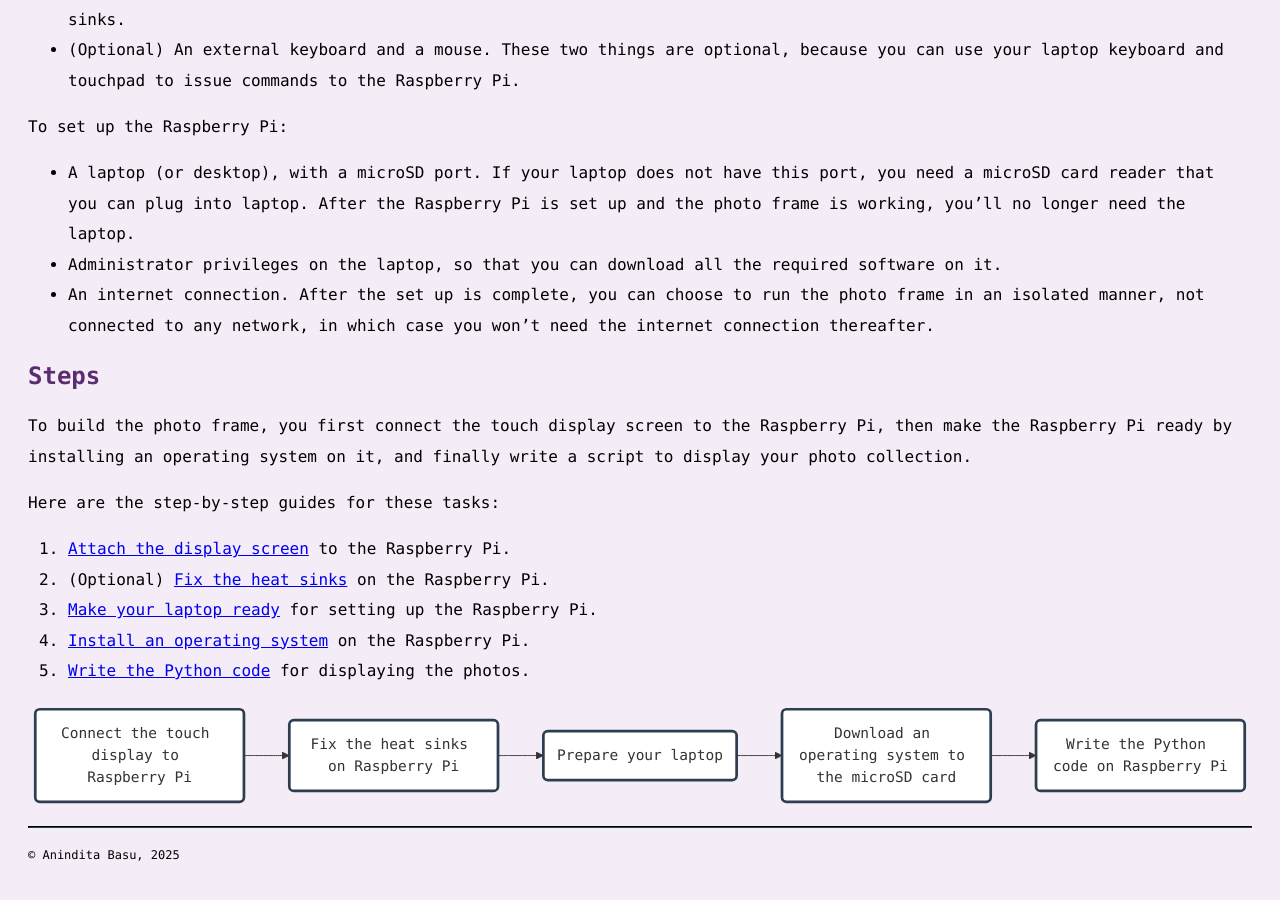
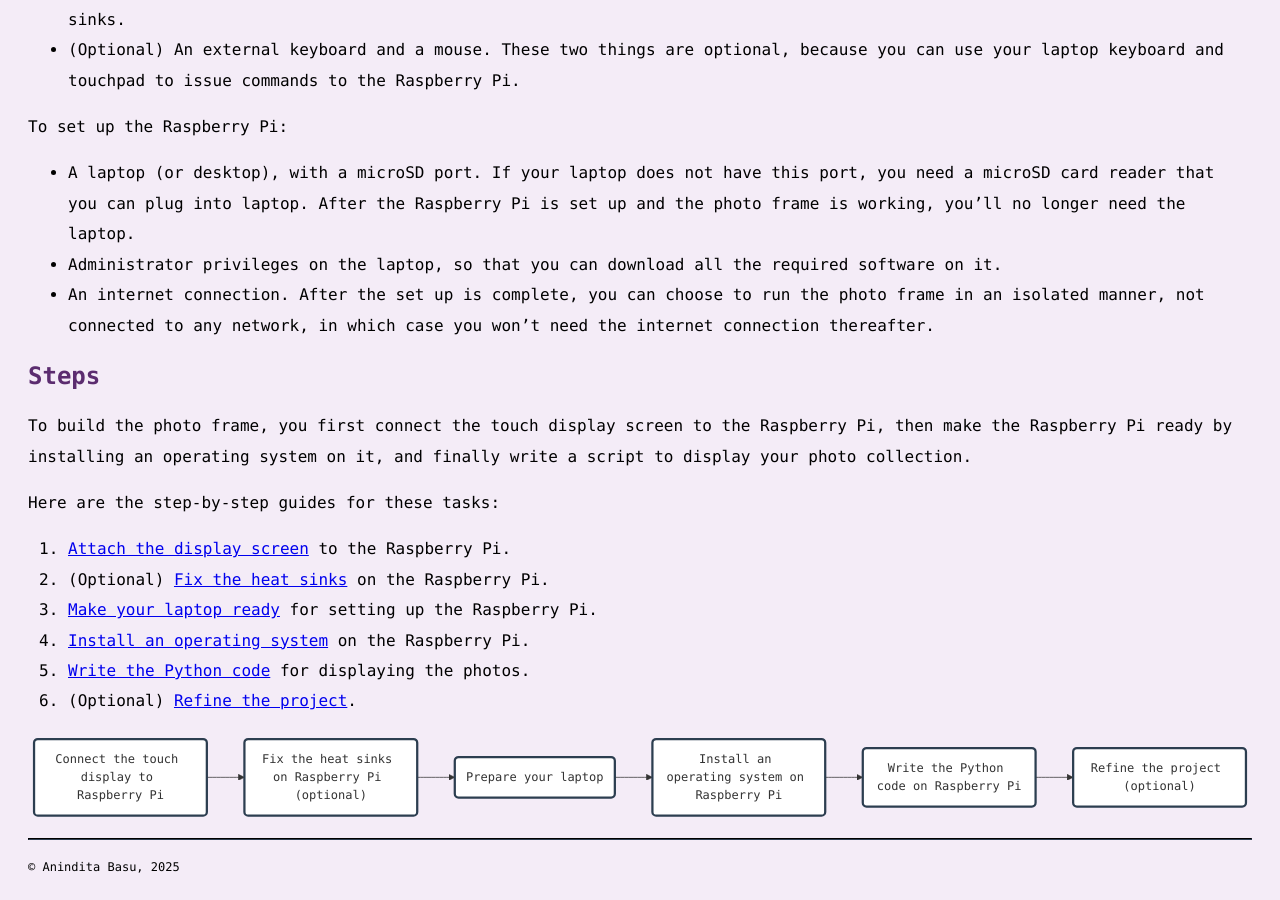
Before and after one commit to AninditaBasu/pi-projects, a Jekyll site: the page built from topics/photo_frame.md, in a window 1280 px wide and 900 px high, scrolled down 994 px. Built offline with Jekyll 4.4.1, drawn with Linux system fonts in a browser that asks for light colours.

Commit message:
photo frame

```diff
--- a/_includes/mermaid_photo_frame.md
+++ b/_includes/mermaid_photo_frame.md
@@ -1,16 +1,18 @@
 <div class="mermaid">
 flowchart LR
-    A(Connect the touch display to Raspberry Pi) --> B(Fix the heat sinks on Raspberry Pi)
+    A(Connect the touch display to Raspberry Pi) --> B("Fix the heat sinks on Raspberry Pi (optional)")
     B --> C(Prepare your laptop)
-    C --> D(Download an operating system to the microSD card)
+    C --> D(Install an operating system on Raspberry Pi)
     D --> E(Write the Python code on Raspberry Pi)
+	E --> F("Refine the project (optional)")
 
 	click A "https://aninditabasu.github.io/pi-projects/topics/pi_3b_attach_display.html"
 	click B "https://aninditabasu.github.io/pi-projects/topics/pi_3b_attach_heatsink.html"
 	click C "https://aninditabasu.github.io/pi-projects/topics/set_up_laptop.html"
 	click D "https://aninditabasu.github.io/pi-projects/topics/pi_3b_install_os.html"
 	click E "https://aninditabasu.github.io/pi-projects/topics/python_photo_frame.html"
+	click F "https://aninditabasu.github.io/pi-projects/topics/photo_frame_refine.html"
 
 	classDef boxstyle fill:white,stroke:#2c3e50,stroke-width:3px,font-family: monospace;
-    class A,B,C,D,E boxstyle;
+    class A,B,C,D,E,F boxstyle;
 </div>
--- a/_includes/pyscript_photo_frame_touch_stop.py
+++ b/_includes/pyscript_photo_frame_touch_stop.py
@@ -41,11 +41,11 @@ def digital_photo_frame():
         label.config(image=photo)
         label.image = photo
         root.after(10000, update_image, (index + 1) % len(images))  # Change image every 10 seconds
-    # Add an invisible button for touchscreen stop functionality
+    # Add a blue button for touchscreen stop functionality
     def stop_program(event):
         root.destroy()
-    # Create a transparent overlay in the top-left corner (25x25 pixels) to detect touch
-    touch_exit_area = tk.Frame(root, width=25, height=25, bg="blue")  # Red for visibility; can be removed
+    # Create an overlay in the top-left corner (25x25 pixels) to detect touch
+    touch_exit_area = tk.Frame(root, width=25, height=25, bg="blue")  # Blue for visibility purposes
     touch_exit_area.place(x=0, y=0)
     touch_exit_area.bind("<Button-1>", stop_program)  # Bind left mouse button or touchscreen press
     # Start displaying the first image
--- a/topics/photo_frame.md
+++ b/topics/photo_frame.md
@@ -41,5 +41,6 @@ Here are the step-by-step guides for these tasks:
 1.  [Make your laptop ready](set_up_laptop.md) for setting up the Raspberry Pi.
 1.  [Install an operating system](pi_3b_install_os.md) on the Raspberry Pi.
 1.  [Write the Python code](python_photo_frame.md) for displaying the photos.
+1.  (Optional) [Refine the project](photo_frame_refine.md).
 
 {% include mermaid_photo_frame.md %}
```
Also changed, not shown: topics/photo_frame_refine.md (added, +47 -0 lines), topics/python_photo_frame.md (+0 -12 lines).
